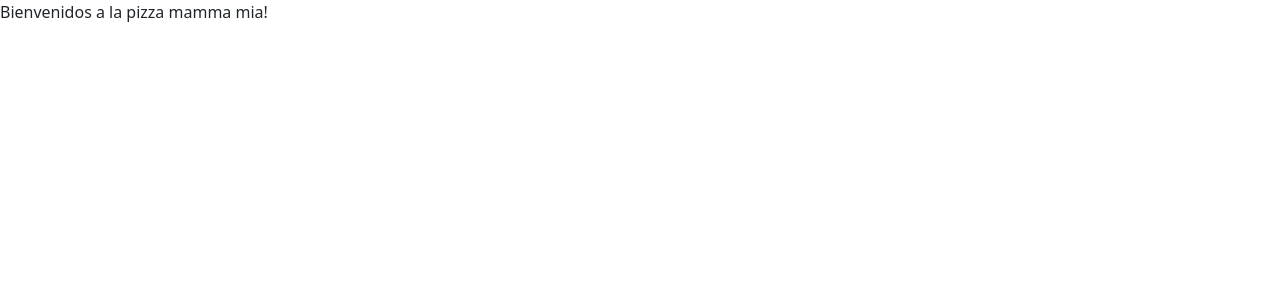
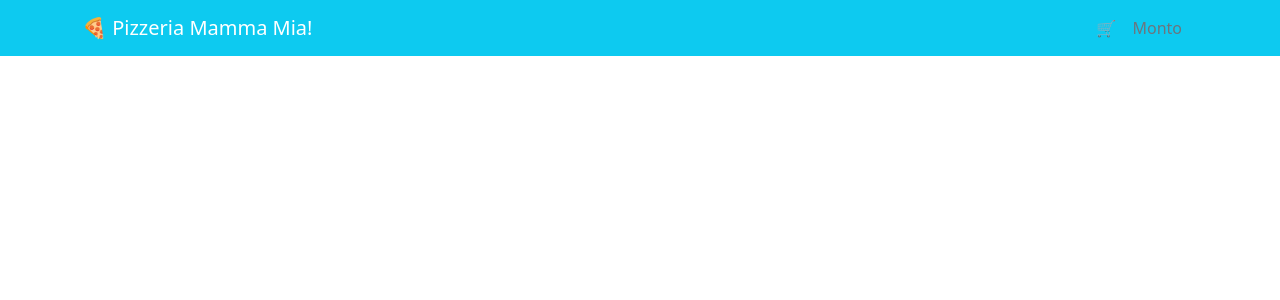
Before and after one commit to milo2112/pizzas-mamma-mia, a React (Vite) app: page / in a window 1280 px wide. Shown: the top 300 px of the page. Built offline with nearby package versions, Linux system fonts and the light colour scheme.

Commit message:
Genera componente Navbar

```diff
--- a/src/App.jsx
+++ b/src/App.jsx
@@ -1,11 +1,19 @@
-import { useState } from 'react'
-import { ENDPOINT } from './constants/constants'
-function App() {
-  const [count, setCount] = useState(0)
+// import { useState } from 'react'
+// import { ENDPOINT } from './constants/constants'
+import NavigationBar from './components/NavigationBar'
+import { BrowserRouter, Routes, Route } from 'react-router-dom'
+
+function App () {
+  // const [count, setCount] = useState(0)
 
   return (
     <>
-      <div>Bienvenidos a la pizza mamma mia!</div>
+      <BrowserRouter>
+        <NavigationBar />
+        <Routes>
+          <Route path='/' element='' />
+        </Routes>
+      </BrowserRouter>
     </>
   )
 }
--- /dev/null
+++ b/src/components/NavigationBar.jsx
@@ -0,0 +1,28 @@
+import React from 'react'
+import { Navbar, Container, Nav } from 'react-bootstrap'
+import { NavLink } from 'react-router-dom'
+
+export default function NavigationBar () {
+  const setActiveClass = ({ isActive }) => {
+    const auxStyle = 'text-decoration-none me-3'
+    return isActive ? `text-white ${auxStyle}` : `text-secondary ${auxStyle}`
+  }
+  return (
+    <>
+      <Navbar expand='lg' bg='info' data-bs-theme='light'>
+        <Container>
+          <Navbar.Brand>
+            <NavLink to='/' className='text-white text-decoration-none'> 🍕 Pizzeria Mamma Mia!</NavLink>
+          </Navbar.Brand>
+          <Navbar.Toggle aria-controls='basic-navbar-nav' />
+          <Navbar.Collapse id='basic-navbar-nav'>
+            <Nav className='ms-auto'>
+              <NavLink to='/' className={setActiveClass}>🛒</NavLink>
+              <NavLink to='/search' className={setActiveClass}>Monto</NavLink>
+            </Nav>
+          </Navbar.Collapse>
+        </Container>
+      </Navbar>
+    </>
+  )
+}
```
